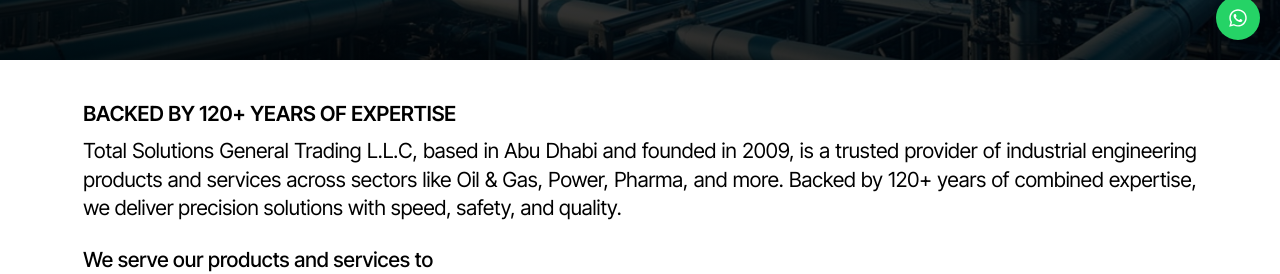
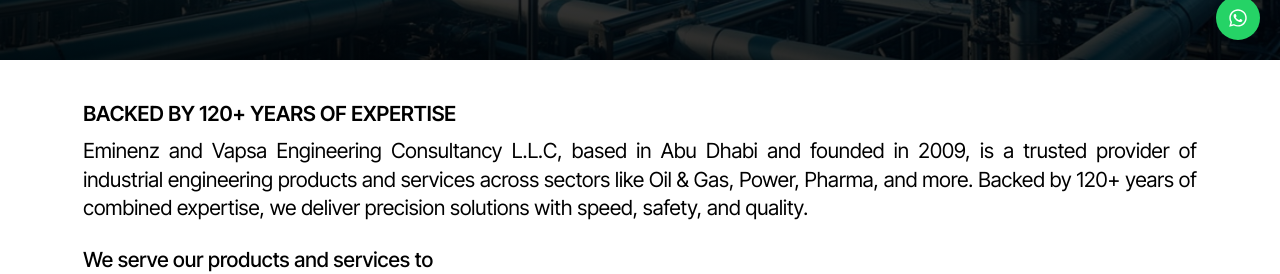
Before and after one commit to muhammedaslammm/eminenz, a Next.js app in the folder frontend/: page / in a window 1280 px wide. Shown: the part 740-1014 px from the top of the page. Built offline with nearby package versions, Linux system fonts and the light colour scheme.

Commit message:
(update):new ui update

```diff
--- a/frontend/app/[offering_slug]/page.jsx
+++ b/frontend/app/[offering_slug]/page.jsx
@@ -4,7 +4,7 @@
 export const metadata = {
   title: "Offerings",
   description:
-    "Total Solutions General Trading W.L.L, based in Abu Dhabi and founded in 2009, is a trusted provider of industrial engineering products and services across sectors like Oil & Gas, Power, Pharma, and more.",
+    "Eminenz and Vapsa Engineering Consultancy L.L.C, based in Abu Dhabi and founded in 2009, is a trusted provider of industrial engineering products and services across sectors like Oil & Gas, Power, Pharma, and more.",
 };
 
 export async function generateStaticParams() {
--- a/frontend/app/page.js
+++ b/frontend/app/page.js
@@ -10,11 +10,13 @@
 export const metadata = {
   title: "Oil and Gas Engineering",
   description:
-    "Total Solutions General Trading W.L.L, based in Abu Dhabi and founded in 2009, is a trusted provider of industrial engineering products and services across sectors like Oil & Gas, Power, Pharma, and more.",
+    "Eminenz and Vapsa Engineering Consultancy L.L.C, based in Abu Dhabi and founded in 2009, is a trusted provider of industrial engineering products and services across sectors like Oil & Gas, Power, Pharma, and more.",
   keywords: [
-    "total solutions",
-    "Total Solutions",
-    "Total Solutions UAE",
+    "Eminenz",
+    "Eminenz and Vapsa",
+    "eminenz",
+    "Eminenz and vapsa",
+    "Eminenz and Vapsa Engineering Consultancy",
     "Oil and Gas",
     "Engineering",
   ],
--- a/frontend/components/Footer.jsx
+++ b/frontend/components/Footer.jsx
@@ -1,4 +1,3 @@
-
 "use client";
 import {
   meta,
@@ -87,8 +86,8 @@
           style={{ color: text_color }}
         >
           <div className="flex gap-1 items-center">
-            <Copyright color="white" /> {current_year} Total Solutions |
-            PrivacyPolicy |
+            <Copyright color="white" /> {current_year} Eminenz and Vapsa
+            Engineering Consultancy L.L.C | PrivacyPolicy |
             <a
               href="https://bizdatatech.com/"
               target="_blank"
--- a/frontend/data/about.js
+++ b/frontend/data/about.js
@@ -1,8 +1,8 @@
 const about = {
   title: "about us",
-  sub_title: "Total solutions genral trading L.L.C",
+  sub_title: "Eminenz and Vapsa Engineering Consultancy L.L.C",
   description1:
-    "Total Solutions General Trading L.L.C is a company based out of Abu Dhabi, U.A.E. Founded in the year 2009 Total Solutions has emerged as a trusted partner for providing products and services in various industries such as Oil/Gas, Power, Food processing, Pharma, Cosmetics, Cement, Glass, Renewable energy, etc. The company was founded by a group of professionals coming from different backgrounds such as Engineering, Finance, Sales & Marketing, etc, with over 120 years of combined industry expertise.",
+    "Eminenz and Vapsa Engineering Consultancy L.L.C is a company based out of Abu Dhabi, U.A.E. Founded in the year 2009 Total Solutions has emerged as a trusted partner for providing products and services in various industries such as Oil/Gas, Power, Food processing, Pharma, Cosmetics, Cement, Glass, Renewable energy, etc. The company was founded by a group of professionals coming from different backgrounds such as Engineering, Finance, Sales & Marketing, etc, with over 120 years of combined industry expertise.",
   description2:
     "What sets us apart is our team's diverse expertise gained through extensive exposure to international clients in various industries. Our primary objective is to transform Total Solutions into an organization that caters comprehensively to the needs and challenges faced by industrial customers. We achieve this by consistently delivering high-quality products and services within defined timelines.",
   vision: {
--- a/frontend/data/introduction.js
+++ b/frontend/data/introduction.js
@@ -1,7 +1,7 @@
 const introduction = {
   title: "Backed by 120+ years of expertise",
   description:
-    "Total Solutions General Trading L.L.C, based in Abu Dhabi and founded in 2009, is a trusted provider of industrial engineering products and services across sectors like Oil & Gas, Power, Pharma, and more. Backed by 120+ years of combined expertise, we deliver precision solutions with speed, safety, and quality.",
+    "Eminenz and Vapsa Engineering Consultancy L.L.C, based in Abu Dhabi and founded in 2009, is a trusted provider of industrial engineering products and services across sectors like Oil & Gas, Power, Pharma, and more. Backed by 120+ years of combined expertise, we deliver precision solutions with speed, safety, and quality.",
   industry_data: {
     title: "We serve our products and services to",
     icons: [
--- a/frontend/next.config.mjs
+++ b/frontend/next.config.mjs
@@ -1,4 +1,6 @@
 /** @type {import('next').NextConfig} */
-const nextConfig = {};
+const nextConfig = {
+  output: "export",
+};
 
 export default nextConfig;
--- a/frontend/package.json
+++ b/frontend/package.json
@@ -7,7 +7,7 @@
     "build": "next build",
     "start": "next start",
     "lint": "next lint",
-    "postbuild":"next-sitemap"
+    "postbuild": "next-sitemap"
   },
   "dependencies": {
     "@hookform/resolvers": "^5.1.1",
```
